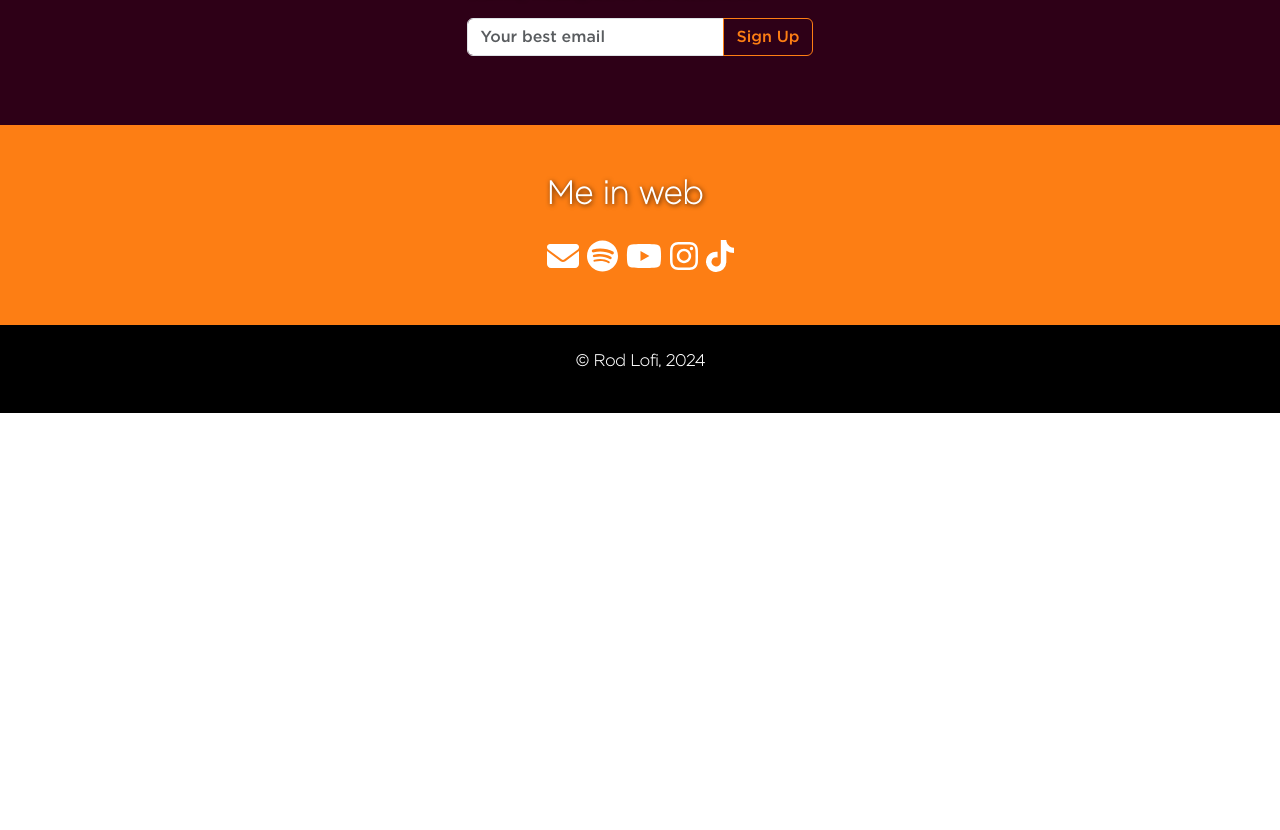
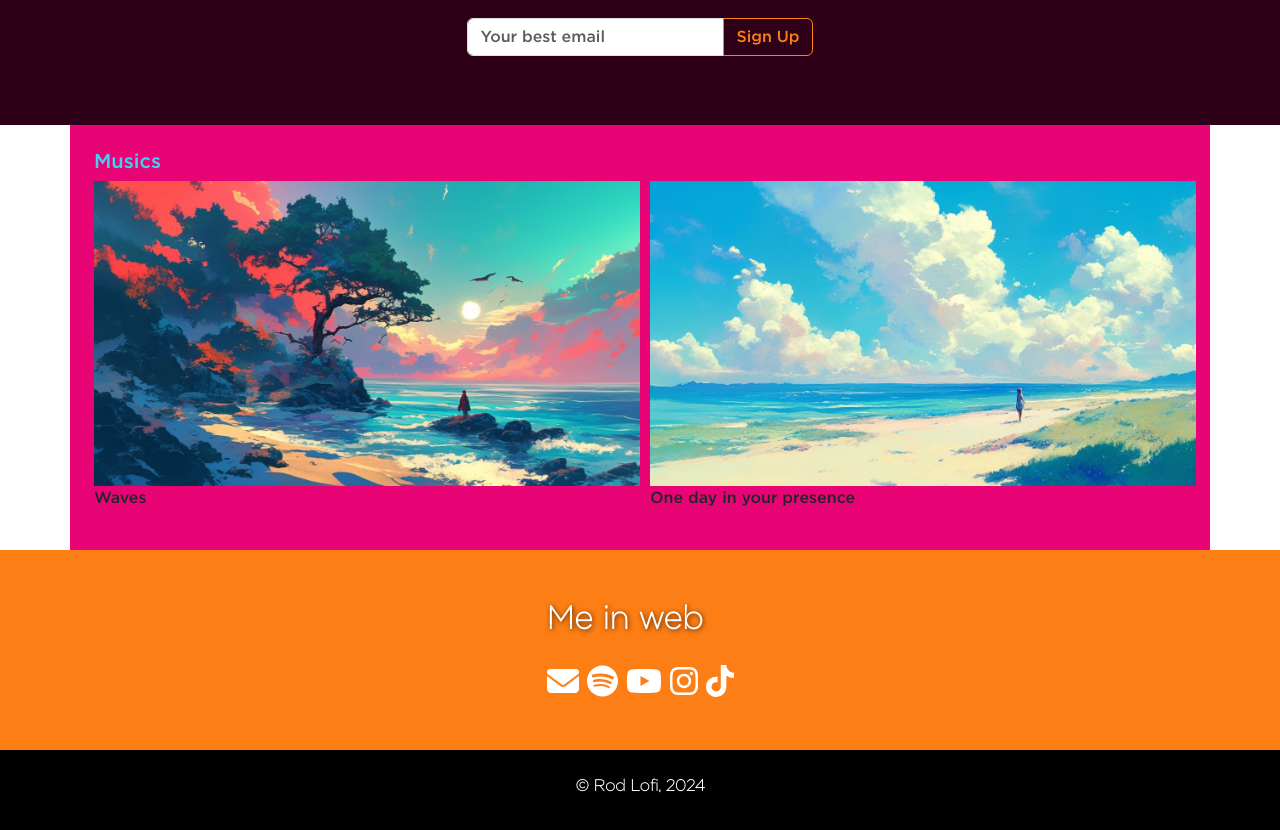
Before and after one commit to rodrigozan/afrobrazuca, a Next.js app: page / in a window 1280 px wide. Shown: the part 1262-2092 px from the top of the page. Before the commit the page ends 1675 px from the top, so only its background shows below. Built offline with nearby package versions, Linux system fonts and the light colour scheme; a web font is replaced by a local one.

Commit message:
Update page.tsx

```diff
--- a/app/page.tsx
+++ b/app/page.tsx
@@ -12,7 +12,7 @@ export default function Home() {
   return (
     <main>
       <About />
-      {/* <Musics /> */}
+      <Musics />
       <Contact />
       <Footer />
     </main>
```
